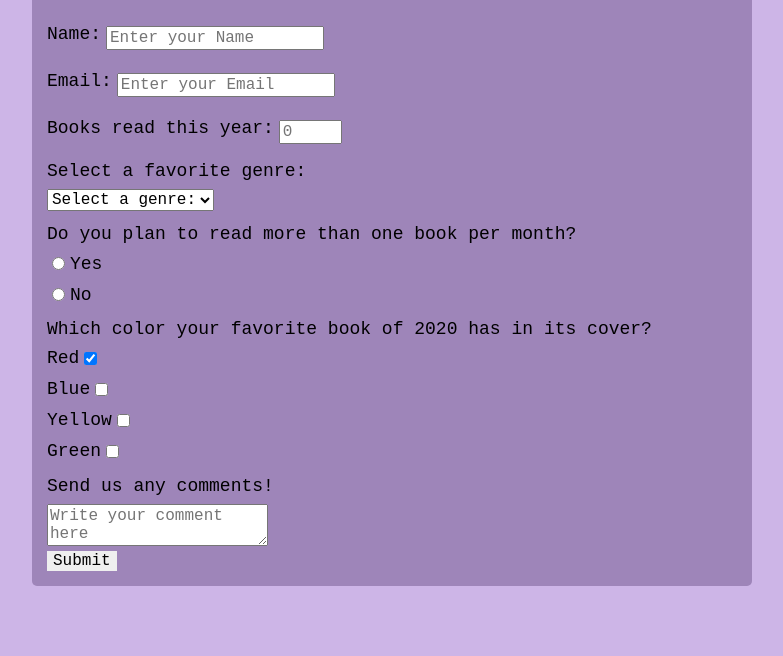
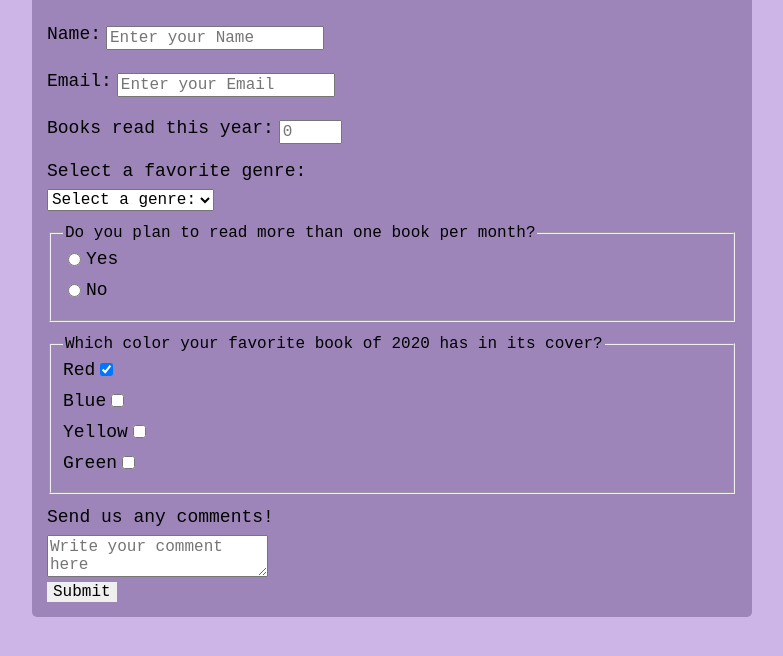
Before and after one commit to natalledm/100-days-of-code, a plain HTML site: page simple-projects/survey-page/survey-form.html in a window 1280 px wide. Shown: the part 124-780 px from the top of the page, without its empty margins (248-1031 px from the left). Drawn offline with Linux system fonts and the light colour scheme.

Commit message:
updating html of the simple project

```diff
--- a/simple-projects/survey-page/survey-form.html
+++ b/simple-projects/survey-page/survey-form.html
@@ -37,8 +37,8 @@
                 <option value="non-fiction">Non-Fiction</option>
                 </select>
             </div>
-            <div class="sub-container">
-                <p>Do you plan to read more than one book per month?</p>
+            <fieldset class="sub-container">
+                <legend>Do you plan to read more than one book per month?</legend>
 
                 <label for="radio-yes">
                 <input id="radio-yes" name="radio" value="yes" type="radio" class="input-radio">Yes
@@ -47,9 +47,9 @@
                 <input id="radio-no" name="radio" value="no" type="radio" class="input-radio">No
                 </label>
 
-            </div>
-            <div class="sub-container">
-                <p>Which color your favorite book of 2020 has in its cover?</p>
+            </fieldset>
+            <fieldset class="sub-container">
+                <legend>Which color your favorite book of 2020 has in its cover?</legend>
                 <label for="favorite-red">Red
                 <input id="favorite-red" type="checkbox" name="favorite-color" value="red" checked="checked">
                 <span class="checkmark"></span>
@@ -69,7 +69,7 @@
                 <input id="favorite-green" type="checkbox" value="green" name="favorite-color">
                 <span class="checkmark"></span>
                 </label>
-            </div>
+            </fieldset>
             <div class="sub-container">
                 <label for="comments">Send us any comments!</label>
                 <textarea id="comments" placeholder="Write your comment here"></textarea>
```
